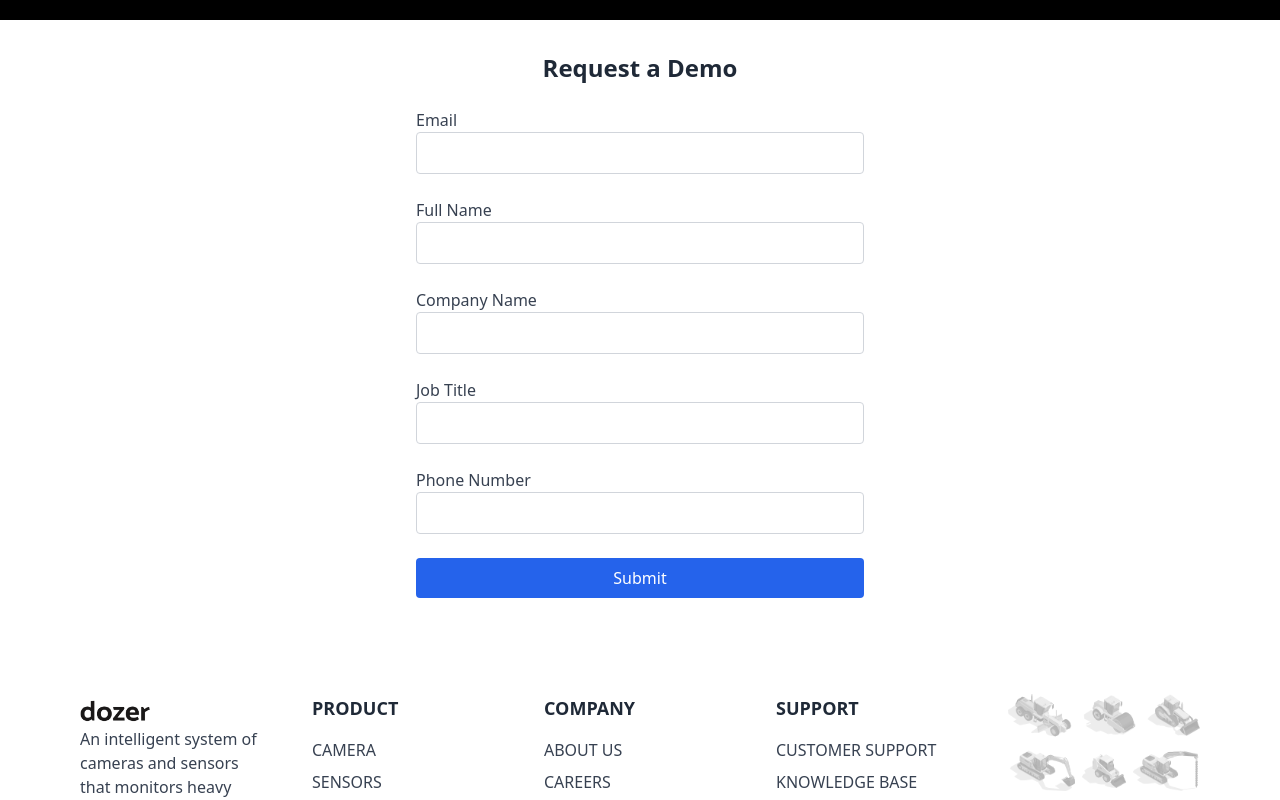
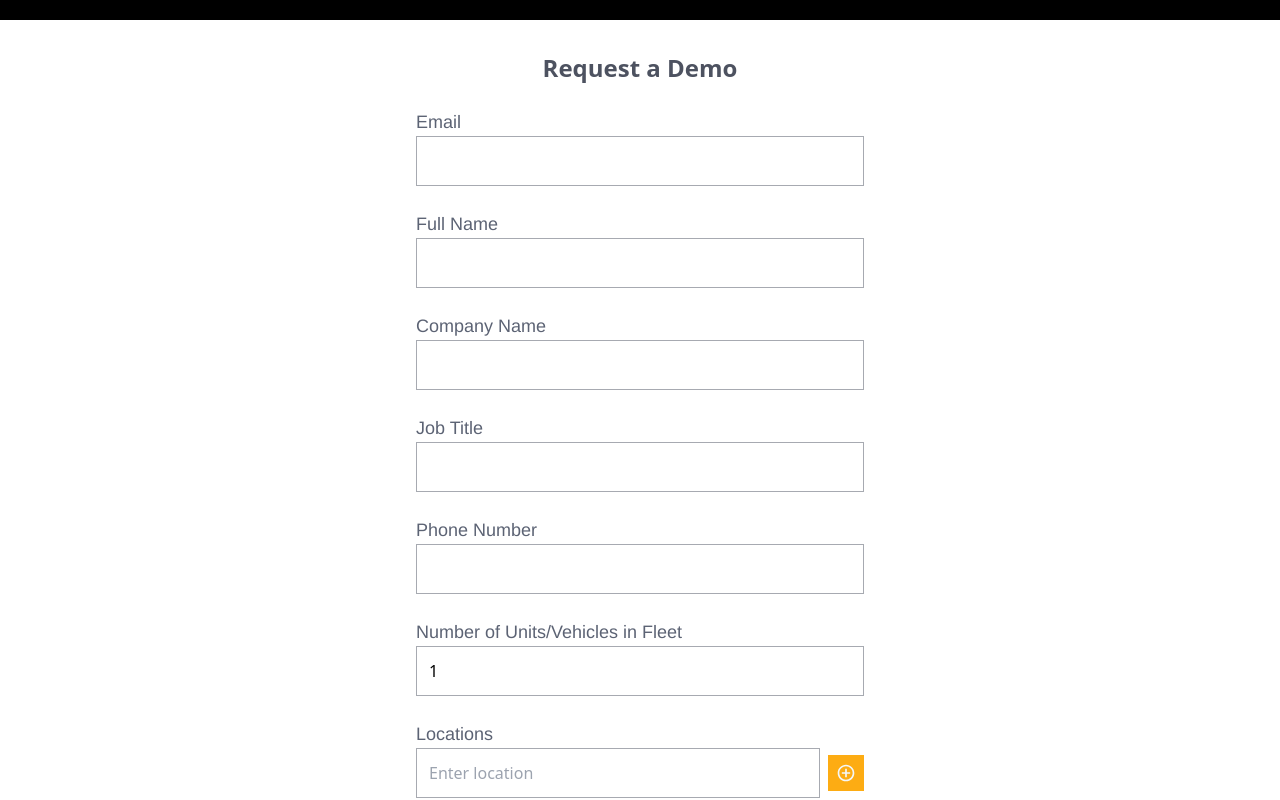
Before and after one commit to daryaKuto/dozer-marketing-v2, a Next.js app: page /demo in a window 1280 px wide. Shown: the part 380-1180 px from the top of the page. Built offline with nearby package versions, Linux system fonts and the light colour scheme.

Commit message:
additional form fields

```diff
--- a/app/api/submit-demo/route.ts
+++ b/app/api/submit-demo/route.ts
@@ -1,9 +1,10 @@
-import { NextResponse } from 'next/server';
-import Joi from 'joi';
-import { SESClient, SendEmailCommand } from '@aws-sdk/client-ses';
+import { NextRequest, NextResponse } from "next/server";
+import Joi from "joi";
+import AWS from "aws-sdk";
 
-// Initialize SES Client
-const sesClient = new SESClient({ region: 'us-east-2' });
+// Configure AWS SES
+AWS.config.update({ region: "us-east-2" });
+const ses = new AWS.SES({ apiVersion: "2010-12-01" });
 
 // Validation schema using Joi
 const requestDemoSchema = Joi.object({
@@ -11,11 +12,12 @@ const requestDemoSchema = Joi.object({
   fullName: Joi.string().required(),
   companyName: Joi.string().required(),
   jobTitle: Joi.string().required(),
-  phoneNumber: Joi.number().required(),
+  phoneNumber: Joi.string().pattern(/^\d{10,15}$/).required(),
+  fleetSize: Joi.number().min(1).required(),
+  locations: Joi.array().items(Joi.string().required()).min(1).required(),
 });
 
-// POST handler
-export async function POST(req: Request) {
+export async function POST(req: NextRequest) {
   try {
     const body = await req.json();
 
@@ -28,50 +30,50 @@ export async function POST(req: Request) {
       );
     }
 
-    const { email, fullName, companyName, jobTitle, phoneNumber } = body;
+    const { email, fullName, companyName, jobTitle, phoneNumber, fleetSize, locations } = body;
 
     // Email parameters for AWS SES
     const sendEmailParams = {
-      Source: 'alamgir@dozer.ai', // Verified email address
+      Source: "alamgir@dozer.ai",
       Destination: {
-        ToAddresses: ['alamgir@dozer.ai', 'support@dozer.ai'], // Recipients
+        ToAddresses: ["alamgir@dozer.ai", "support@dozer.ai"],
       },
       Message: {
         Subject: {
-          Charset: 'UTF-8',
-          Data: 'SOMEONE WANTS A DEMO',
+          Charset: "UTF-8",
+          Data: "New Demo Request",
         },
         Body: {
           Text: {
-            Charset: 'UTF-8',
+            Charset: "UTF-8",
             Data: `
-              A new demo request has been submitted:
+              New demo request:
 
               Full Name: ${fullName}
               Email: ${email}
               Company Name: ${companyName}
               Job Title: ${jobTitle}
               Phone Number: ${phoneNumber}
+              Fleet Size: ${fleetSize}
+              Locations: ${locations.join(", ")}
             `,
           },
         },
       },
-      ReplyToAddresses: ['alamgir@dozer.ai'],
+      ReplyToAddresses: ["alamgir@dozer.ai"],
     };
 
-    console.log('Sending email with AWS SES...');
-    const command = new SendEmailCommand(sendEmailParams);
-    const response = await sesClient.send(command);
-    console.log('Email sent successfully:', response);
+    // Send email using AWS SES
+    await ses.sendEmail(sendEmailParams).promise();
 
     return NextResponse.json(
-      { status: 'ok', message: 'Submission successful and email sent' },
+      { status: "ok", message: "Form submitted successfully!" },
       { status: 200 }
     );
   } catch (error) {
-    console.error('Error in sending email:', error);
+    console.error("Error handling request:", error);
     return NextResponse.json(
-      { message: 'Internal Server Error' },
+      { message: "Internal Server Error" },
       { status: 500 }
     );
   }
--- a/app/demo/page.tsx
+++ b/app/demo/page.tsx
@@ -12,10 +12,10 @@ const DemoPage = (): JSX.Element => {
           {/* Replace the image if needed */}
           {/* Text Overlay */}
           <div className="absolute inset-0 flex flex-col justify-center items-start text-left px-4 sm:px-8 lg:px-16 z-10">
-            <h1 className="uppercase text-3xl sm:text-4xl md:text-5xl lg:text-6xl font-bold text-dozer-yellow mb-4 leading-tight">
+            <h1 className=" text-3xl sm:text-4xl md:text-5xl lg:text-6xl font-bold text-dozer-yellow mb-4 leading-tight">
             See us in action
             </h1>
-            <p className="text-base sm:text-lg md:text-xl lg:text-2xl text-white max-w-full md:max-w-2xl uppercase">
+            <p className="text-base sm:text-lg md:text-xl lg:text-2xl text-white max-w-full md:max-w-2xl">
             Fill out the form below to schedule your in-person demo!</p>
           </div>
         </div>
--- a/components/DemoForm.tsx
+++ b/components/DemoForm.tsx
@@ -1,6 +1,7 @@
 "use client";
 
 import React, { useState } from "react";
+import { AddIcon, RemoveIcon } from "../components/icons/Icons";
 
 const DemoForm: React.FC = () => {
   const [formData, setFormData] = useState({
@@ -9,6 +10,8 @@ const DemoForm: React.FC = () => {
     companyName: "",
     jobTitle: "",
     phoneNumber: "",
+    fleetSize: 1,
+    locations: [""],
   });
   const [errors, setErrors] = useState<Record<string, string>>({});
   const [submitting, setSubmitting] = useState(false);
@@ -17,8 +20,26 @@ const DemoForm: React.FC = () => {
 
   const handleChange = (e: React.ChangeEvent<HTMLInputElement>) => {
     const { name, value } = e.target;
-    setFormData({ ...formData, [name]: value });
-    setErrors((prevErrors) => ({ ...prevErrors, [name]: "" })); // Clear error on field change
+    setFormData({
+      ...formData,
+      [name]: name === "fleetSize" ? parseInt(value) : value,
+    });
+    setErrors((prevErrors) => ({ ...prevErrors, [name]: "" })); // Clear error on change
+  };
+
+  const handleLocationChange = (index: number, value: string) => {
+    const updatedLocations = [...formData.locations];
+    updatedLocations[index] = value;
+    setFormData({ ...formData, locations: updatedLocations });
+  };
+
+  const addLocation = () => {
+    setFormData({ ...formData, locations: [...formData.locations, ""] });
+  };
+
+  const removeLocation = (index: number) => {
+    const updatedLocations = formData.locations.filter((_, i) => i !== index);
+    setFormData({ ...formData, locations: updatedLocations });
   };
 
   const validate = () => {
@@ -39,7 +60,9 @@ const DemoForm: React.FC = () => {
     if (!formData.phoneNumber || !/^\d{10,15}$/.test(formData.phoneNumber)) {
       newErrors.phoneNumber = "A valid phone number (10-15 digits) is required.";
     }
-
+    if (formData.fleetSize < 1) {
+      newErrors.fleetSize = "Fleet size must be at least 1.";
+    }
     setErrors(newErrors);
     return Object.keys(newErrors).length === 0;
   };
@@ -68,6 +91,8 @@ const DemoForm: React.FC = () => {
           companyName: "",
           jobTitle: "",
           phoneNumber: "",
+          fleetSize: 1,
+          locations: [""],
         });
       } else {
         const errorData = await response.json();
@@ -82,13 +107,13 @@ const DemoForm: React.FC = () => {
 
   return (
     <div className="max-w-lg mx-auto py-8 px-4 sm:px-6 lg:px-8">
-      <h1 className="text-2xl font-bold mb-6 text-center text-gray-800">Request a Demo</h1>
+      <h1 className="text-2xl font-bold mb-6 text-center text-darker-grey">Request a Demo</h1>
       {successMessage && <p className="text-green-600 text-center mb-4">{successMessage}</p>}
       {errorMessage && <p className="text-red-600 text-center mb-4">{errorMessage}</p>}
       <form onSubmit={handleSubmit} className="space-y-6">
         {/* Email */}
         <div>
-          <label htmlFor="email" className="block font-medium text-gray-700">
+          <label htmlFor="email" className="block text-lg font-nav-bar text-dark-grey">
             Email
           </label>
           <input
@@ -97,16 +122,16 @@ const DemoForm: React.FC = () => {
             name="email"
             value={formData.email}
             onChange={handleChange}
-            className={`w-full p-2 border ${
-              errors.email ? "border-red-500" : "border-gray-300"
-            } rounded focus:outline-none focus:ring-2 focus:ring-blue-500`}
+            className={`w-full p-3 border ${
+              errors.email ? "border-red-500" : "border-medium-grey"
+            } rounded-none focus:outline-none focus:ring-2 focus:ring-dozer-yellow`}
           />
           {errors.email && <p className="text-red-500 text-sm">{errors.email}</p>}
         </div>
 
         {/* Full Name */}
         <div>
-          <label htmlFor="fullName" className="block font-medium text-gray-700">
+          <label htmlFor="fullName" className="block text-lg font-nav-bar text-dark-grey">
             Full Name
           </label>
           <input
@@ -115,16 +140,16 @@ const DemoForm: React.FC = () => {
             name="fullName"
             value={formData.fullName}
             onChange={handleChange}
-            className={`w-full p-2 border ${
-              errors.fullName ? "border-red-500" : "border-gray-300"
-            } rounded focus:outline-none focus:ring-2 focus:ring-blue-500`}
+            className={`w-full p-3 border ${
+              errors.fullName ? "border-red-500" : "border-medium-grey"
+            } rounded-none focus:outline-none focus:ring-2 focus:ring-dozer-yellow`}
           />
           {errors.fullName && <p className="text-red-500 text-sm">{errors.fullName}</p>}
         </div>
 
         {/* Company Name */}
         <div>
-          <label htmlFor="companyName" className="block font-medium text-gray-700">
+          <label htmlFor="companyName" className="block text-lg font-nav-bar text-dark-grey">
             Company Name
           </label>
           <input
@@ -133,16 +158,16 @@ const DemoForm: React.FC = () => {
             name="companyName"
             value={formData.companyName}
             onChange={handleChange}
-            className={`w-full p-2 border ${
-              errors.companyName ? "border-red-500" : "border-gray-300"
-            } rounded focus:outline-none focus:ring-2 focus:ring-blue-500`}
+            className={`w-full p-3 border ${
+              errors.companyName ? "border-red-500" : "border-medium-grey"
+            } rounded-none focus:outline-none focus:ring-2 focus:ring-dozer-yellow`}
           />
           {errors.companyName && <p className="text-red-500 text-sm">{errors.companyName}</p>}
         </div>
 
         {/* Job Title */}
         <div>
-          <label htmlFor="jobTitle" className="block font-medium text-gray-700">
+          <label htmlFor="jobTitle" className="block text-lg font-nav-bar text-dark-grey">
             Job Title
           </label>
           <input
@@ -151,16 +176,16 @@ const DemoForm: React.FC = () => {
             name="jobTitle"
             value={formData.jobTitle}
             onChange={handleChange}
-            className={`w-full p-2 border ${
-              errors.jobTitle ? "border-red-500" : "border-gray-300"
-            } rounded focus:outline-none focus:ring-2 focus:ring-blue-500`}
+            className={`w-full p-3 border ${
+              errors.jobTitle ? "border-red-500" : "border-medium-grey"
+            } rounded-none focus:outline-none focus:ring-2 focus:ring-dozer-yellow`}
           />
           {errors.jobTitle && <p className="text-red-500 text-sm">{errors.jobTitle}</p>}
         </div>
 
         {/* Phone Number */}
         <div>
-          <label htmlFor="phoneNumber" className="block font-medium text-gray-700">
+          <label htmlFor="phoneNumber" className="block text-lg font-nav-bar text-dark-grey">
             Phone Number
           </label>
           <input
@@ -169,13 +194,64 @@ const DemoForm: React.FC = () => {
             name="phoneNumber"
             value={formData.phoneNumber}
             onChange={handleChange}
-            className={`w-full p-2 border ${
-              errors.phoneNumber ? "border-red-500" : "border-gray-300"
-            } rounded focus:outline-none focus:ring-2 focus:ring-blue-500`}
+            className={`w-full p-3 border ${
+              errors.phoneNumber ? "border-red-500" : "border-medium-grey"
+            } rounded-none focus:outline-none focus:ring-2 focus:ring-dozer-yellow`}
           />
           {errors.phoneNumber && (
             <p className="text-red-500 text-sm">{errors.phoneNumber}</p>
           )}
+        </div>
+
+        {/* Fleet Size */}
+        <div>
+          <label htmlFor="fleetSize" className="block text-lg font-nav-bar text-dark-grey">
+            Number of Units/Vehicles in Fleet
+          </label>
+          <input
+            type="number"
+            id="fleetSize"
+            name="fleetSize"
+            min="1"
+            value={formData.fleetSize}
+            onChange={handleChange}
+            className={`w-full p-3 border ${
+              errors.fleetSize ? "border-red-500" : "border-medium-grey"
+            } rounded-none focus:outline-none focus:ring-2 focus:ring-dozer-yellow`}
+          />
+          {errors.fleetSize && <p className="text-red-500 text-sm">{errors.fleetSize}</p>}
+        </div>
+
+        {/* Locations */}
+        <div>
+          <label className="block text-lg font-nav-bar text-dark-grey">Locations</label>
+          {formData.locations.map((location, index) => (
+            <div key={index} className="flex items-center space-x-2 mb-2">
+              <input
+                type="text"
+                value={location}
+                onChange={(e) => handleLocationChange(index, e.target.value)}
+                className="w-full p-3 border border-medium-grey rounded-none focus:outline-none focus:ring-2 focus:ring-dozer-yellow"
+                placeholder="Enter location"
+              />
+              <button
+                type="button"
+                onClick={addLocation}
+                className="p-2 bg-dozer-yellow text-dozer-white hover:bg-darker-grey"
+              >
+                <AddIcon className="w-5 h-5" />
+              </button>
+              {formData.locations.length > 1 && (
+                <button
+                  type="button"
+                  onClick={() => removeLocation(index)}
+                  className="p-2 bg-red-500 text-dozer-white hover:bg-red-700"
+                >
+                  <RemoveIcon className="w-5 h-5" />
+                </button>
+              )}
+            </div>
+          ))}
         </div>
 
         {/* Submit */}
@@ -183,7 +259,9 @@ const DemoForm: React.FC = () => {
           <button
             type="submit"
             disabled={submitting}
-            className="w-full bg-blue-600 text-white py-2 px-4 rounded hover:bg-blue-700 disabled:opacity-50"
+            className={`w-full text-dozer-white uppercase ${
+              submitting ? "bg-darker-grey" : "bg-dozer-yellow"
+            } py-3 px-4 hover:bg-black hover:text-white`}
           >
             {submitting ? "Submitting..." : "Submit"}
           </button>
--- a/components/icons/Icons.tsx
+++ b/components/icons/Icons.tsx
@@ -1,4 +1,3 @@
-// src/components/icons/Icons.tsx
 export type IconProps = {
     fill?: string;
     className?: string;
@@ -39,3 +38,29 @@ export type IconProps = {
       />
     </svg>
   );
+
+  export const AddIcon = ({ fill = 'currentColor', className }: IconProps) => (
+    <svg
+      className={className}
+      xmlns="http://www.w3.org/2000/svg"
+      viewBox="0 0 24 24"
+    >
+      <path
+        fill={fill}
+        d="M12 2C6.5 2 2 6.5 2 12s4.5 10 10 10 10-4.5 10-10S17.5 2 12 2zm0 18c-4.4 0-8-3.6-8-8s3.6-8 8-8 8 3.6 8 8-3.6 8-8 8zm5-9h-4V7h-2v4H7v2h4v4h2v-4h4v-2z"
+      />
+    </svg>
+  );
+
+  export const RemoveIcon = ({ fill = 'currentColor', className }: IconProps) => (
+    <svg
+      className={className}
+      xmlns="http://www.w3.org/2000/svg"
+      viewBox="0 0 24 24"
+    >
+      <path
+        fill={fill}
+        d="M12 2C6.5 2 2 6.5 2 12s4.5 10 10 10 10-4.5 10-10S17.5 2 12 2zm6 11H6v-2h12v2z"
+      />
+    </svg>
+  );
--- a/package.json
+++ b/package.json
@@ -10,8 +10,9 @@
   },
   "dependencies": {
     "@aws-sdk/client-ses": "^3.699.0",
+    "@fortawesome/fontawesome-free": "^6.7.1",
     "@headlessui/react": "^2.2.0",
-    "@heroicons/react": "^2.1.5",
+    "@heroicons/react": "^2.2.0",
     "aws-sdk": "^2.1692.0",
     "joi": "^17.13.3",
     "next": "15.0.2",
```
Also changed, not shown: tailwind.config.ts (+9 -0 lines), 1 other file (tests, documents, lock files or other folders).
